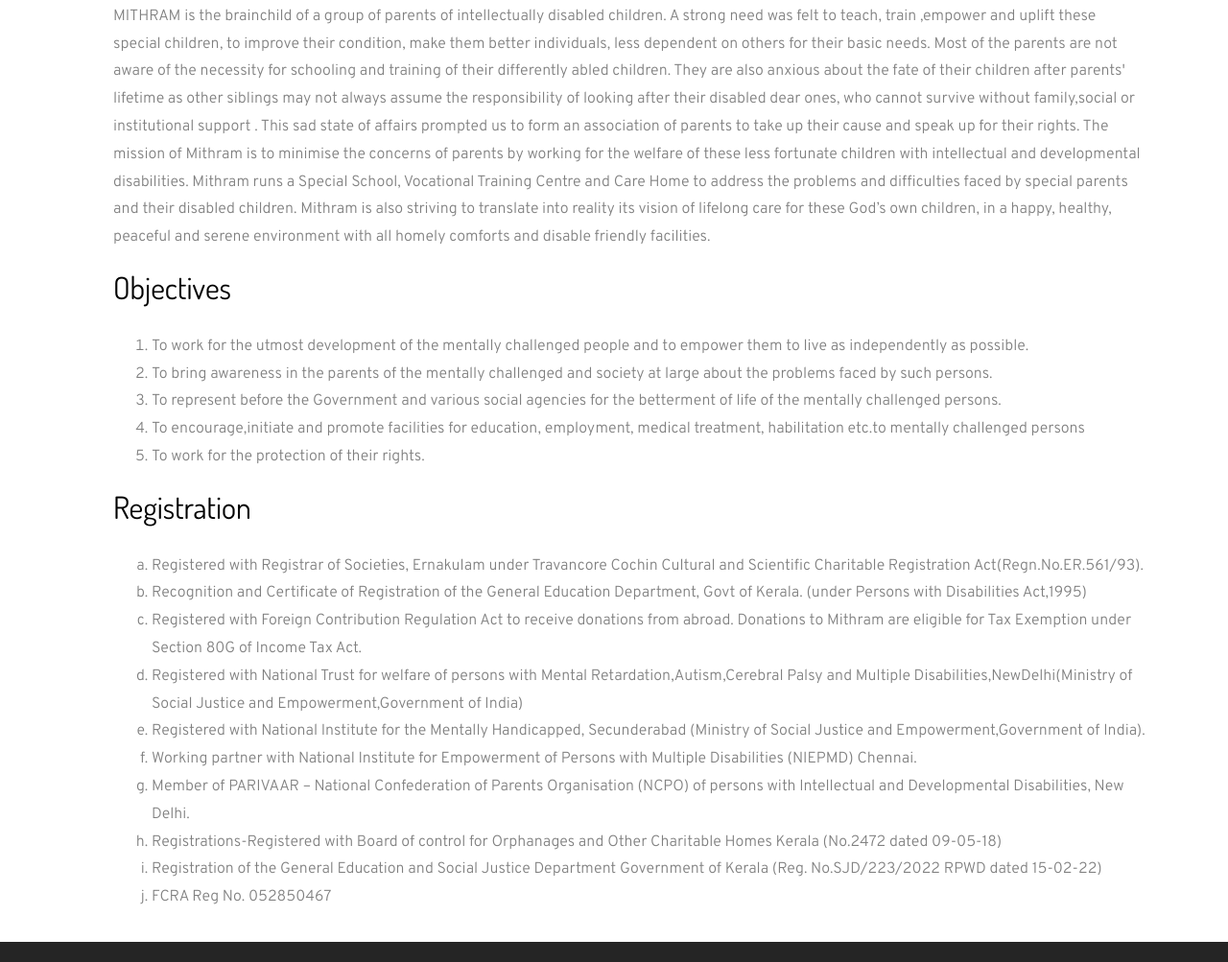
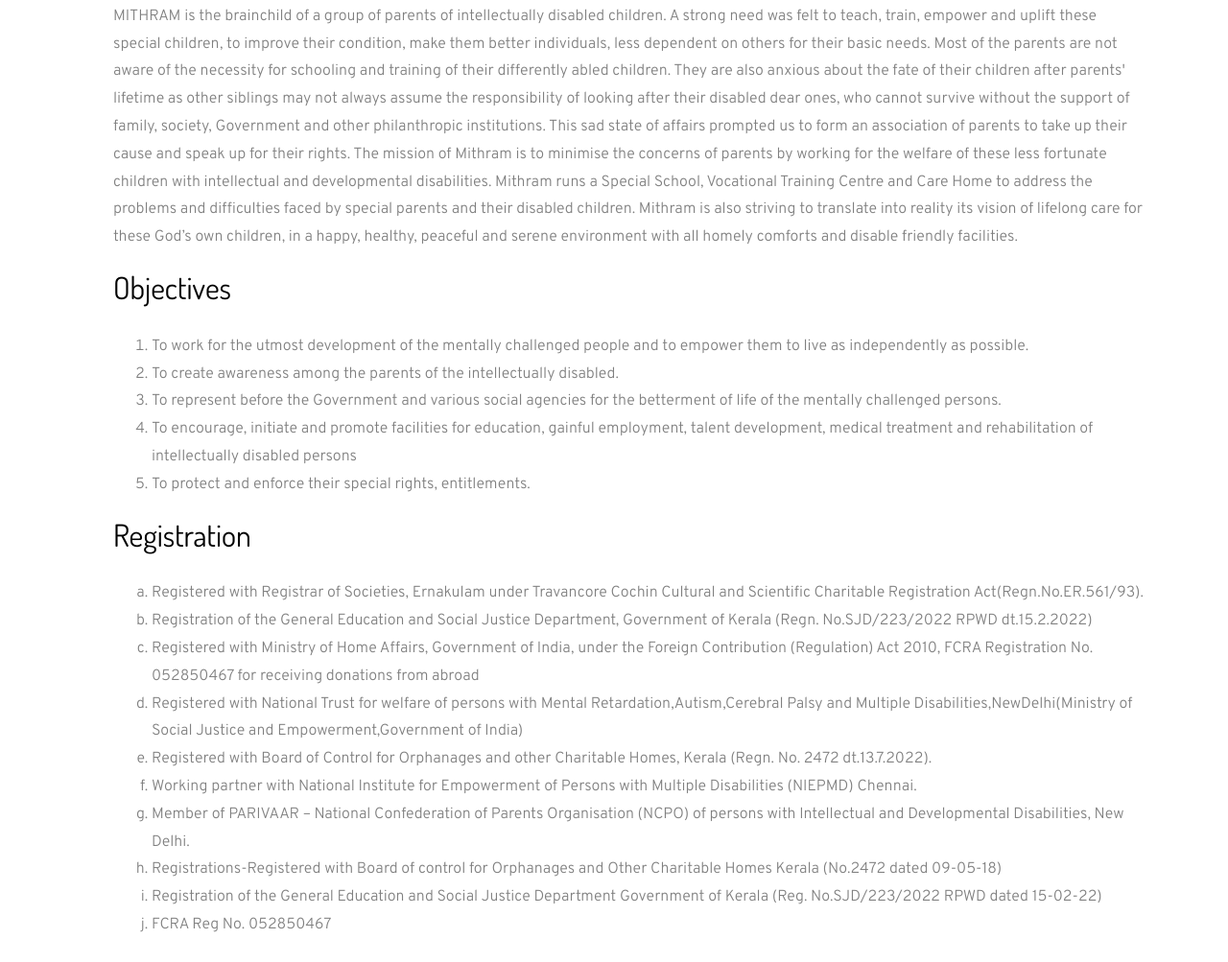
Before and after one commit to dibishks/mithram, a plain HTML site: page about.html in a window 1280 px wide. Shown: the part 765-1768 px from the top of the page at 96% size. Drawn offline with Linux system fonts and the light colour scheme; some packages are replaced by stand-ins of ours; no server answers; files whose address does not match are found by name.

Commit message:
changes needed

```diff
--- a/about.html
+++ b/about.html
@@ -73,19 +73,19 @@
     			</div>-->
     			<div class="col-md-12 pl-md-5 ftco-animate">
     				<h2 class="mb-4">Know Us</h2>
-    				<p> MITHRAM is the brainchild of a group of parents of intellectually disabled children. A strong need was felt to teach, train ,empower and uplift these special children, to improve their condition, make them better individuals, less dependent on others for their basic needs. Most of the parents are not aware of the necessity for schooling and training of their differently abled children. They are also anxious about the fate of their children after parents' lifetime as other siblings may not always assume the responsibility of looking after their disabled dear ones, who cannot survive without family,social or institutional support . This sad state of affairs prompted us to form an association of parents to take up their cause and speak up for their rights. The mission of Mithram is to minimise the concerns of parents by working for the welfare of these less fortunate children with intellectual and developmental disabilities. Mithram runs a Special School, Vocational Training Centre and Care Home to address the problems and difficulties faced by special parents and their disabled children.  Mithram is also striving to translate into reality its vision of lifelong care for these God’s own children, in a happy, healthy, peaceful and serene environment with all homely comforts and disable friendly facilities.
+    				<p> MITHRAM is the brainchild of a group of parents of intellectually disabled children. A strong need was felt to teach, train, empower and uplift these special children, to improve their condition, make them better individuals, less dependent on others for their basic needs. Most of the parents are not aware of the necessity for schooling and training of their differently abled children. They are also anxious about the fate of their children after parents' lifetime as other siblings may not always assume the responsibility of looking after their disabled dear ones, who cannot survive without the support of family, society,
+                        Government and other philanthropic institutions. This sad state of affairs prompted us to form an association of parents to take up their cause and speak up for their rights. The mission of Mithram is to minimise the concerns of parents by working for the welfare of these less fortunate children with intellectual and developmental disabilities. Mithram runs a Special School, Vocational Training Centre and Care Home to address the problems and difficulties faced by special parents and their disabled children.  Mithram is also striving to translate into reality its vision of lifelong care for these God’s own children, in a happy, healthy, peaceful and serene environment with all homely comforts and disable friendly facilities.
                     <h2 class="mb-4">Objectives</h2>
                     <p>
                     <ol>
                         <li>To work for the utmost development of the mentally challenged people and to empower them to live as
                             independently as possible.</li>
-                        <li>To bring awareness in the parents of the mentally challenged and society at large
-                            about the problems faced by such persons.</li>
+                        <li>To create awareness among the parents of the intellectually disabled.</li>
                         <li>To represent before the Government  and various social agencies for the betterment of life
                             of the mentally challenged persons.</li>
-                    <li>To encourage,initiate and promote facilities for education, employment, medical treatment,
-                        habilitation etc.to mentally challenged persons</li>
-                    <li>To work for the protection of their rights.</li>
+                    <li>To encourage, initiate and promote facilities for education, gainful employment,
+                    talent development, medical treatment and rehabilitation of intellectually disabled persons</li>
+                    <li>To protect and enforce their special rights, entitlements.</li>
                     </ol>
                     </p>
 
@@ -93,14 +93,15 @@
                     <p>
                     <ol type="a">
                         <li>Registered with Registrar of Societies, Ernakulam under Travancore Cochin Cultural and Scientific Charitable Registration Act(Regn.No.ER.561/93).</li>
-                        <li>Recognition and Certificate of Registration of the General Education Department, Govt of Kerala. (under Persons with Disabilities Act,1995)</li>
-                        <li>Registered with Foreign Contribution Regulation Act to receive donations from abroad.
-
-                            Donations to Mithram are eligible for Tax Exemption under Section 80G of Income Tax Act.</li>
+                        <li>Registration of the General Education and Social Justice Department, Government of Kerala (Regn. No.SJD/223/2022 RPWD dt.15.2.2022)
+                </li>
+                        <li>Registered with Ministry of Home Affairs, Government of India, under the
+                    Foreign Contribution (Regulation) Act 2010, FCRA Registration No. 052850467
+                    for receiving donations from abroad</li>
                         <li>Registered with National Trust for welfare of persons with Mental Retardation,Autism,Cerebral Palsy and Multiple Disabilities,NewDelhi(Ministry of Social Justice and Empowerment,Government of India)
 
                         </li>
-                        <li>Registered with National Institute for the Mentally Handicapped, Secunderabad (Ministry of Social Justice and Empowerment,Government of India).</li>
+                        <li>Registered with Board of Control for Orphanages and other Charitable Homes, Kerala (Regn. No. 2472 dt.13.7.2022).</li>
                         <li>Working partner with National Institute for Empowerment of Persons with Multiple Disabilities (NIEPMD) Chennai.</li>
                         <li>Member of  PARIVAAR – National Confederation of Parents Organisation (NCPO) of persons with Intellectual and Developmental Disabilities, New Delhi.</li>
                         <li>Registrations-Registered with Board of control for Orphanages and Other Charitable Homes Kerala (No.2472 dated 09-05-18)</li>
```
Also changed, not shown: donations.html (+16 -7 lines), index.html (+10 -7 lines).
